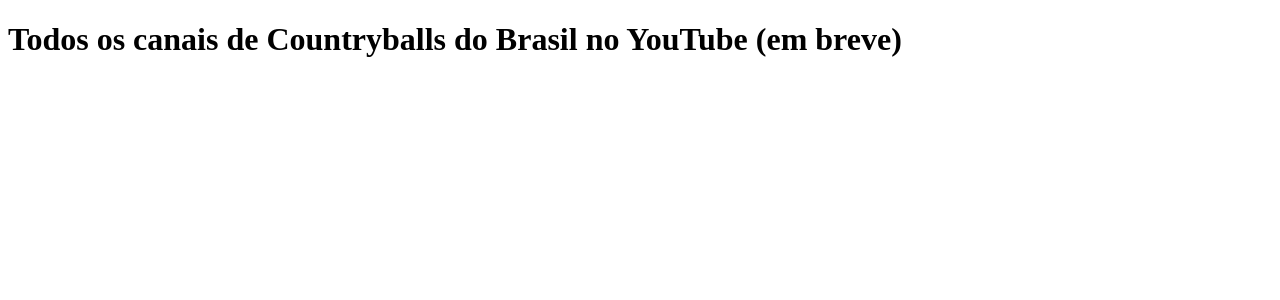
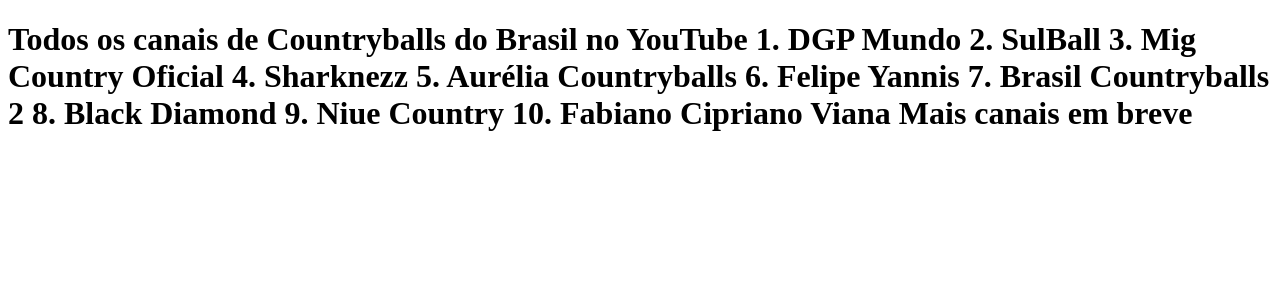
Before and after one commit to pedromiguel2013/clone-tabnews, a Next.js app: page / in a window 1280 px wide. Shown: the top 300 px of the page. Built offline with nearby package versions, Linux system fonts and the light colour scheme.

Commit message:
Lista dos Canais de Countryballs da Comunidade BR no YouTube

```diff
--- a/pages/index.js
+++ b/pages/index.js
@@ -1,6 +1,17 @@
 function Home() {
   return (
-    <h1>Todos os canais de Countryballs do Brasil no YouTube (em breve)</h1>
+    <h1>Todos os canais de Countryballs do Brasil no YouTube
+    1. DGP Mundo
+      2. SulBall
+        3. Mig Country Oficial
+          4. Sharknezz
+            5. Aurélia Countryballs
+              6. Felipe Yannis
+                7. Brasil Countryballs 2
+                  8. Black Diamond
+                    9. Niue Country
+                      10. Fabiano Cipriano Viana
+                         Mais canais em breve</h1>
   );
 }
 
```
